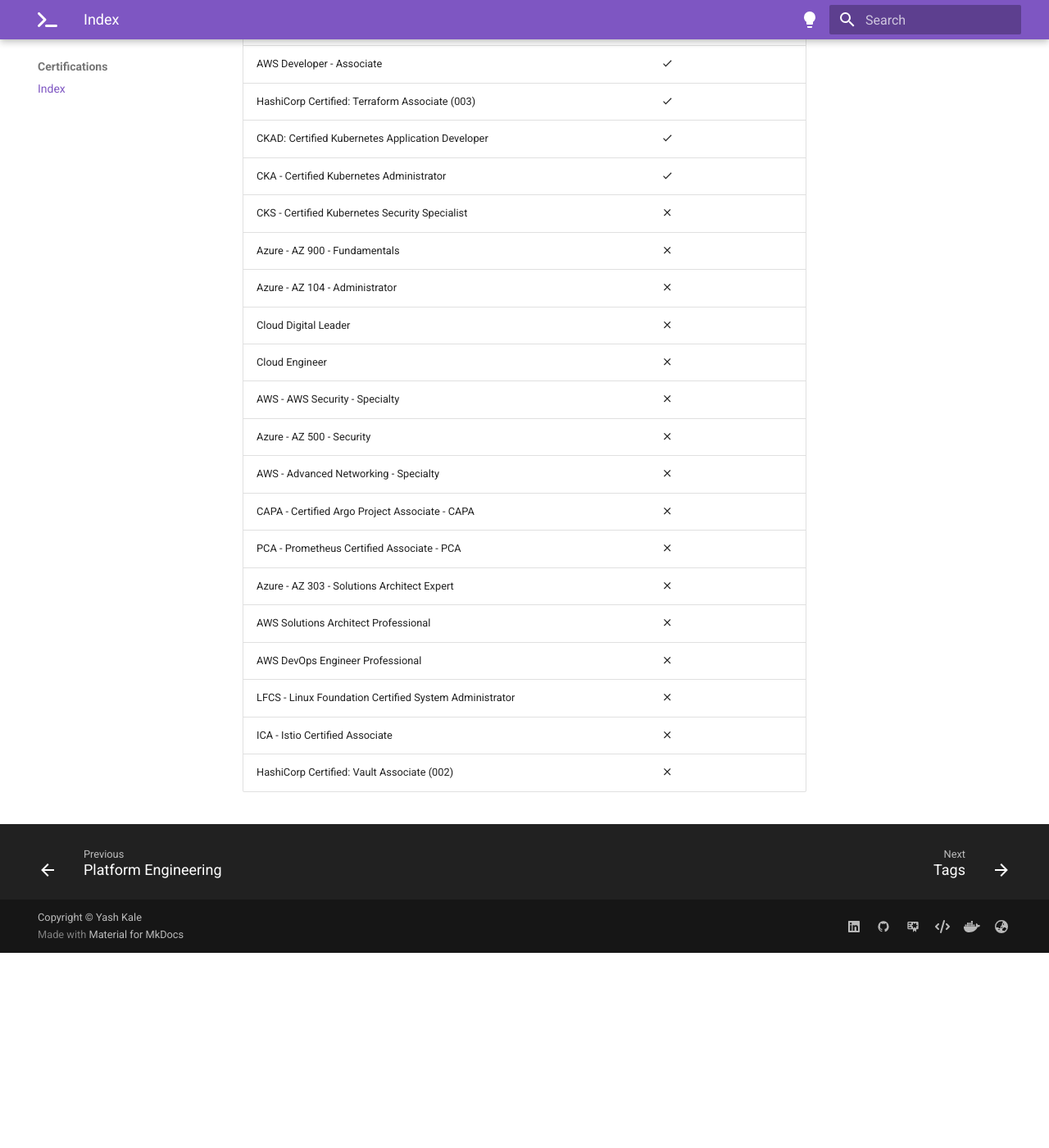
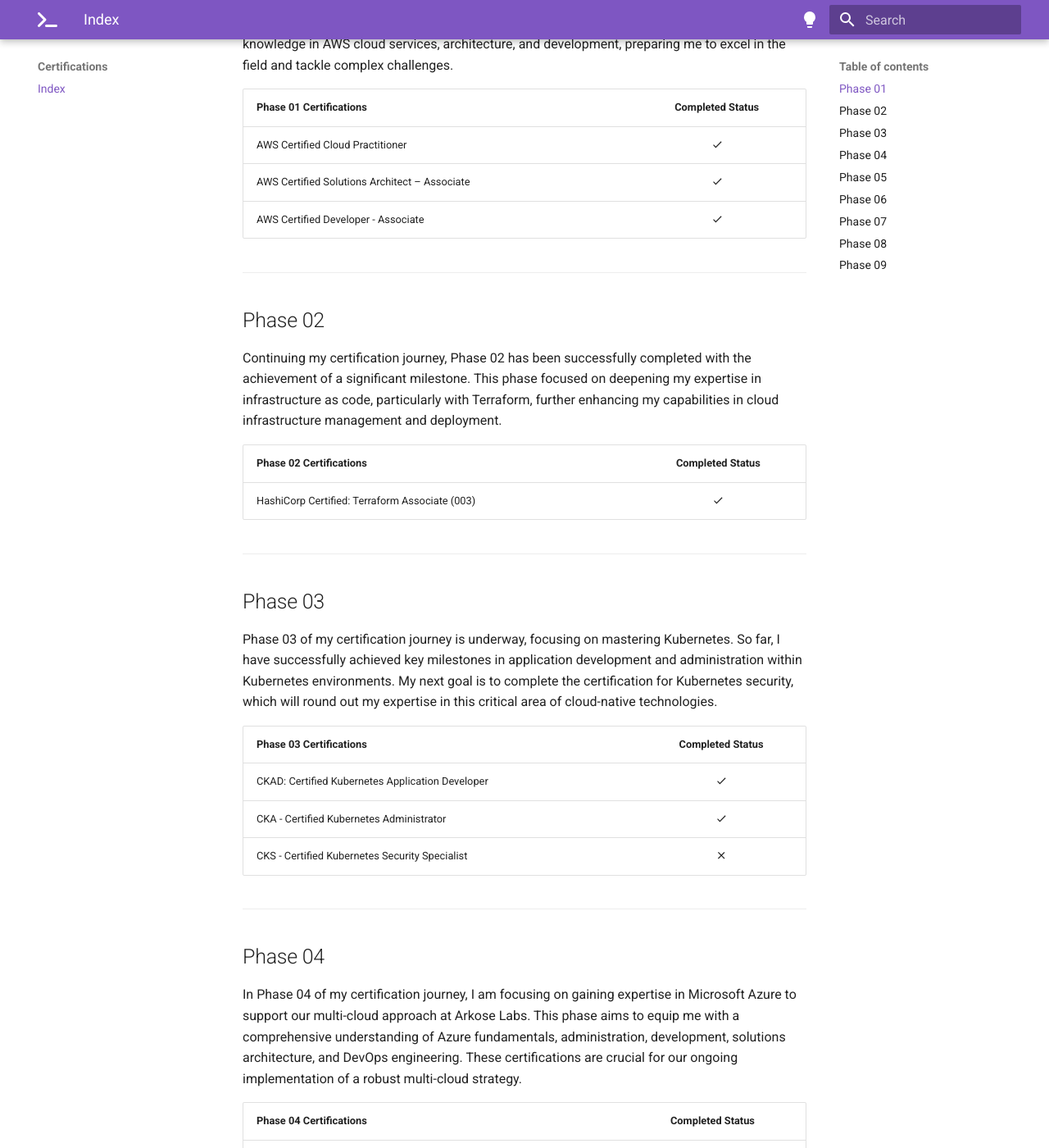
Before and after one commit to imyashkale/portfolio, an MkDocs documentation site: the page built from docs/certifications/certifications.md, in a window 1280 px wide and 1400 px high, scrolled down 699 px. Shown: the whole window at 82% size. Built offline with MkDocs 1.6.1 and Material for MkDocs 9.7.7, drawn with Linux system fonts in a browser that asks for light colours; plug-ins that fetch from the network failed and are left out; before the commit the page ends 1861 px from its top, so only the background shows below that; some of the changed text lies outside the part shown.

Commit message:
Certifications Updated

```diff
--- a/docs/certifications/certifications.md
+++ b/docs/certifications/certifications.md
@@ -7,30 +7,112 @@
     3. Informed architecture decisions are based on a comprehensive understanding, allowing for easier expansion when necessary.
     4. Certifications help in staying updated with the latest technologies and trends, ensuring continued professional growth.
     5. Structured learning through certifications helps manage finite time effectively, guiding what to focus on next and ensuring you know enough to perform your work efficiently.
----
+
 The page lists a series of planned and completed certifications in a table format. The completed certifications are marked with a check icon, while the planned ones are marked with a close icon.
 
-| Certification                                       | Completed Status    |
-|-----------------------------------------------------|---------------------|
-| AWS Certified Cloud Practitioner | :material-check:    |
-| AWS Certified Solutions Architect – Associate               | :material-check:    |
-| AWS Developer - Associate                          | :material-check:    |
-| HashiCorp Certified: Terraform Associate (003)                                | :material-check:    |
-| CKAD: Certified Kubernetes Application Developer                                      | :material-check:    |
-| CKA - Certified Kubernetes Administrator                                         | :material-check:    |
-| CKS - Certified Kubernetes Security Specialist | :material-close: |
-| Azure - AZ 900 - Fundamentals                      | :material-close:    |
-| Azure - AZ 104 - Administrator                     | :material-close:    |
-| Cloud Digital Leader                               | :material-close:    |
-| Cloud Engineer                                     | :material-close:    |
-| AWS - AWS Security - Specialty                     | :material-close:    |
-| Azure - AZ 500 - Security                          | :material-close:    |
-| AWS - Advanced Networking - Specialty              | :material-close:    |
-| CAPA - Certified Argo Project Associate - CAPA     | :material-close:    |
-| PCA - Prometheus Certified Associate - PCA        | :material-close:    |
-| Azure - AZ 303 - Solutions Architect Expert                | :material-close:    |
-| AWS Solutions Architect Professional               | :material-close:    |
-| AWS DevOps Engineer Professional                       | :material-close:    |
-| LFCS -  Linux Foundation Certified System Administrator | :material-close: |
-| ICA - Istio Certified Associate                   | :material-close:    |
-| HashiCorp Certified: Vault Associate (002)         | :material-close:    |
+---
+
+## Phase 01
+
+In Phase 01 of my certification journey, I have successfully achieved key milestones that have laid a strong foundation in cloud computing. This phase focused on acquiring essential skills and knowledge in AWS cloud services, architecture, and development, preparing me to excel in the field and tackle complex challenges.
+
+| Phase 01 Certifications                               | Completed Status      |
+|-------------------------------------------------------|:---------------------:|
+| AWS Certified Cloud Practitioner                      | :material-check:      |
+| AWS Certified Solutions Architect – Associate         | :material-check:      |
+| AWS Certified Developer - Associate                   | :material-check:      |
+
+---
+
+## Phase 02
+
+Continuing my certification journey, Phase 02 has been successfully completed with the achievement of a significant milestone. This phase focused on deepening my expertise in infrastructure as code, particularly with Terraform, further enhancing my capabilities in cloud infrastructure management and deployment.
+
+| Phase 02 Certifications                               | Completed Status    |
+|-------------------------------------------------------|:-------------------:|
+| HashiCorp Certified: Terraform Associate (003)        | :material-check:    |
+
+---
+
+## Phase 03
+
+Phase 03 of my certification journey is underway, focusing on mastering Kubernetes. So far, I have successfully achieved key milestones in application development and administration within Kubernetes environments. My next goal is to complete the certification for Kubernetes security, which will round out my expertise in this critical area of cloud-native technologies.
+
+| Phase 03 Certifications                               | Completed Status    |
+|-------------------------------------------------------|:-------------------:|
+| CKAD: Certified Kubernetes Application Developer      | :material-check:    |
+| CKA - Certified Kubernetes Administrator              | :material-check:    |
+| CKS - Certified Kubernetes Security Specialist        | :material-close:    |
+
+---
+
+## Phase 04
+
+In Phase 04 of my certification journey, I am focusing on gaining expertise in Microsoft Azure to support our multi-cloud approach at Arkose Labs. This phase aims to equip me with a comprehensive understanding of Azure fundamentals, administration, development, solutions architecture, and DevOps engineering. These certifications are crucial for our ongoing implementation of a robust multi-cloud strategy.
+
+| Phase 04 Certifications                               | Completed Status    |
+|-------------------------------------------------------|:-------------------:|
+| Azure - AZ 900 - Fundamentals                         | :material-close:    |
+| Azure - AZ 104 - Administrator Associate              | :material-close:    |
+| Azure - AZ 204 - Developer Associate                  | :material-close:    |
+| Azure - AZ 305 - Solutions Architect Expert           | :material-close:    |
+| Azure - AZ 400 - DevOps Engineer Expert               | :material-close:    |
+
+---
+
+## Phase 05
+
+Phase 05 of my certification journey is focused on advancing my expertise in AWS at a professional level. This phase aims to deepen my skills in designing complex solutions and implementing effective DevOps practices within AWS environments. Achieving these certifications will enable me to architect and manage sophisticated, scalable, and reliable applications in the cloud.
+
+| Phase 05 Certifications                               | Completed Status    |
+|-------------------------------------------------------|:-------------------:|
+| AWS Solutions Architect Professional                  | :material-close:    |
+| AWS DevOps Engineer Professional                      | :material-close:    |
+
+---
+
+## Phase 06
+
+Phase 06 of my certification journey is dedicated to mastering essential Kubernetes tools and enhancing my system administration capabilities. With a strong foundation in cloud skills, this phase focuses on gaining expertise in Argo, Prometheus, Istio, and Linux system administration. These certifications are crucial for efficiently managing Kubernetes environments and leveraging its ecosystem to its full potential.
+
+| Phase 06 Certifications                               | Completed Status    |
+|-------------------------------------------------------|:-------------------:|
+| CAPA - Certified Argo Project Associate - CAPA        | :material-close:    |
+| PCA  - Prometheus Certified Associate - PCA           | :material-close:    |
+| ICA  - Istio Certified Associate                      | :material-close:    |
+| LFCS - Linux Foundation Certified System Administrator| :material-close:    |
+
+---
+
+## Phase 07
+
+In Phase 07 of my certification journey, I am concentrating on advanced networking skills to support my role as a Site Reliability Engineer (SRE) at Arkose. This phase includes achieving certifications in advanced networking for AWS and network engineering for Azure. These certifications are essential for effectively debugging and managing complex multi-cloud, multi-regional network environments.
+
+| Phase 07 Certifications                               | Completed Status    |
+|-------------------------------------------------------|:-------------------:|
+| AWS   - Advanced Networking - Specialty               | :material-close:    |
+| Azure - AZ 700 Network Engineer                       | :material-close:    |
+
+---
+
+## Phase 08
+
+In Phase 08 of my certification journey, I am focusing on advanced security skills to bolster my expertise as an SRE. This phase includes achieving certifications in AWS Security and Azure Security, which are crucial for ensuring robust security measures in multi-cloud environments and safeguarding against emerging threats.
+
+| Phase 08 Certifications                               | Completed Status    |
+|-------------------------------------------------------|:-------------------:|
+| AWS - AWS Security - Specialty                        | :material-close:    |
+| Azure - AZ 500 - Security                             | :material-close:    |
+
+---
+
+## Phase 09
+
+In Phase 09 of my certification journey, I am delving into the realm of artificial intelligence. This phase includes earning certifications in both Azure AI Fundamentals and AWS AI Practitioner. These credentials are essential for integrating AI solutions into cloud environments and leveraging advanced machine learning technologies.
+
+| Phase 08 Certifications                               | Completed Status    |
+|-------------------------------------------------------|:-------------------:|
+| Microsoft Certified: Azure AI Fundamentals            | :material-close:    |
+| AWS Certified AI Practitioner                         | :material-close:    |
+
+---
--- /dev/null
+++ b/pyvenv.cfg
@@ -0,0 +1,5 @@
+home = /opt/homebrew/opt/python@3.12/bin
+include-system-site-packages = false
+version = 3.12.3
+executable = /opt/homebrew/Cellar/python@3.12/3.12.3/Frameworks/Python.framework/Versions/3.12/bin/python3.12
+command = /opt/homebrew/opt/python@3.12/bin/python3.12 -m venv /Users/yashkale/go/src/github.com/imyashkale/portfolio
```
Also changed, not shown: 1 other file.
